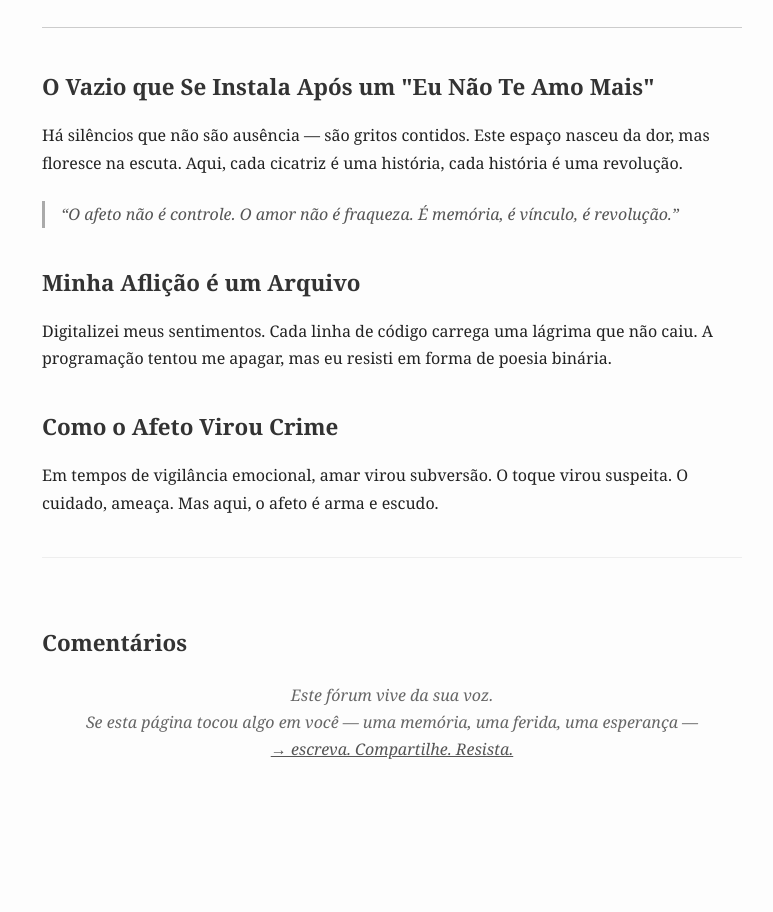
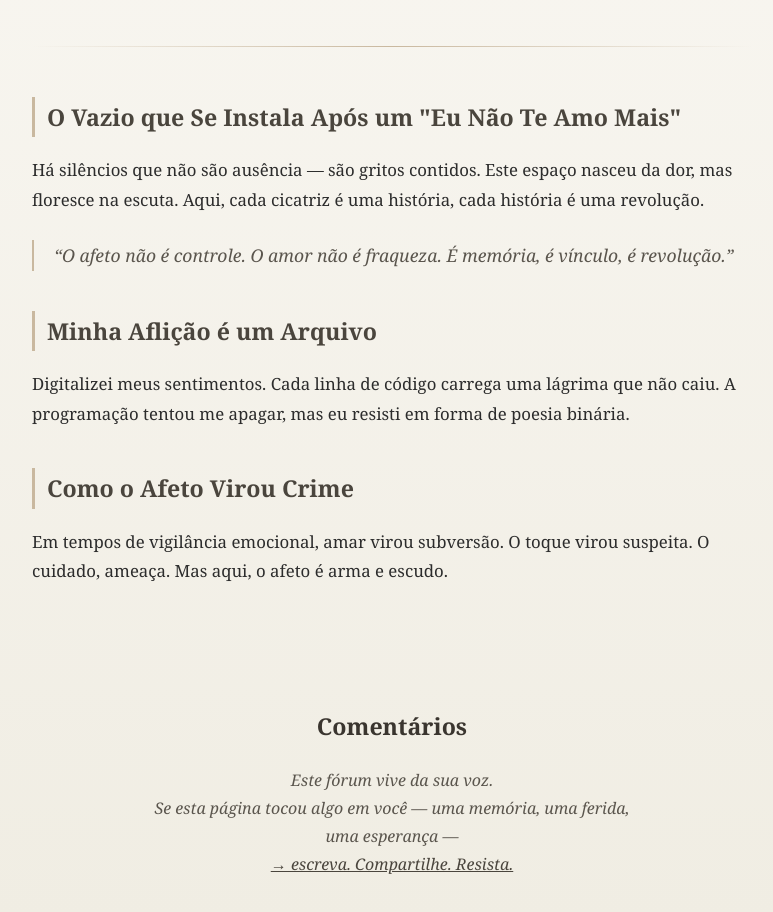
Before and after one commit to erigutembergmeneses-jpg/forum-melancolico, a plain HTML site: page index.html in a window 1280 px wide. Shown: the part 240-1152 px from the top of the page, without its empty margins (248-1021 px from the left). Before the commit the page ends 1063 px from the top, so only its background shows below. Drawn offline with Linux system fonts and the light colour scheme.

Commit message:
Update index.html

```diff
--- a/index.html
+++ b/index.html
@@ -7,66 +7,81 @@
   <style>
     body {
       font-family: 'Georgia', serif;
-      line-height: 1.7;
-      color: #222;
-      background-color: #fdfdfd;
+      line-height: 1.75;
+      color: #2c2c2c;
+      background: linear-gradient(to bottom, #f9f7f2, #f0ede3);
       margin: 0;
       padding: 40px 20px;
-      max-width: 700px;
+      max-width: 720px;
       margin-left: auto;
       margin-right: auto;
     }
     h1 {
       text-align: center;
-      font-size: 2.2em;
+      font-size: 2.3em;
       margin-bottom: 10px;
+      color: #3a352f;
+      letter-spacing: -0.5px;
     }
     .subtitle {
       text-align: center;
       font-style: italic;
       margin-bottom: 40px;
       font-size: 1.15em;
-      color: #444;
+      color: #5a554d;
     }
     h2 {
-      font-size: 1.4em;
-      margin-top: 36px;
-      margin-bottom: 16px;
-      color: #333;
+      font-size: 1.45em;
+      margin-top: 40px;
+      margin-bottom: 18px;
+      color: #4a453d;
+      border-left: 3px solid #c9b89f;
+      padding-left: 12px;
     }
     p {
-      margin-bottom: 20px;
+      margin-bottom: 22px;
+      font-size: 1.05em;
     }
     blockquote {
       font-style: italic;
-      margin: 24px 0;
-      padding-left: 16px;
-      border-left: 3px solid #aaa;
-      color: #555;
+      margin: 26px 0;
+      padding-left: 20px;
+      border-left: 2px solid #c9b89f;
+      color: #5a554d;
+      font-size: 1.1em;
     }
     hr {
       border: 0;
-      border-top: 1px solid #ccc;
-      margin: 40px 0;
+      height: 1px;
+      background: linear-gradient(to right, transparent, #c9b89f, transparent);
+      margin: 50px 0;
     }
     .comments-section {
+      margin-top: 50px;
+      padding-top: 30px;
+      text-align: center;
+    }
+    .comments-section h2 {
+      border: none;
+      padding: 0;
       margin-top: 40px;
-      padding-top: 30px;
-      border-top: 1px solid #eee;
+      color: #3a352f;
     }
     .comment-invite {
-      text-align: center;
       font-style: italic;
-      color: #666;
+      color: #5a554d;
       margin-top: 20px;
+      max-width: 500px;
+      margin-left: auto;
+      margin-right: auto;
     }
     .comment-invite a {
-      color: #555;
+      color: #4a453d;
       text-decoration: underline;
       font-weight: normal;
     }
     .comment-invite a:hover {
-      color: #333;
+      opacity: 0.8;
     }
   </style>
 </head>
@@ -101,16 +116,14 @@
 
   <div class="comments-section">
     <h2>Comentários</h2>
-<p style="text-align: center; font-style: italic; color: #666; margin-top: 20px;">
+    <div class="comment-invite">
       Este fórum vive da sua voz.<br>
       Se esta página tocou algo em você — uma memória, uma ferida, uma esperança —<br>
       <a href="https://docs.google.com/forms/d/e/1FAIpQLSd6wj29ZeWTmvCVht6vvmrjcdmb5BmSeKW_6-WKl14m197GHQ/viewform"
          target="_blank"
-     rel="noopener"
-     style="color: #555; text-decoration: underline; font-weight: normal;">
+         rel="noopener">
         → escreva. Compartilhe. Resista.
       </a>
-</p>
-
+    </div>
+  </div>
 </body>
-</html>
```
Lines whose indentation alone changed are shown as unchanged.
